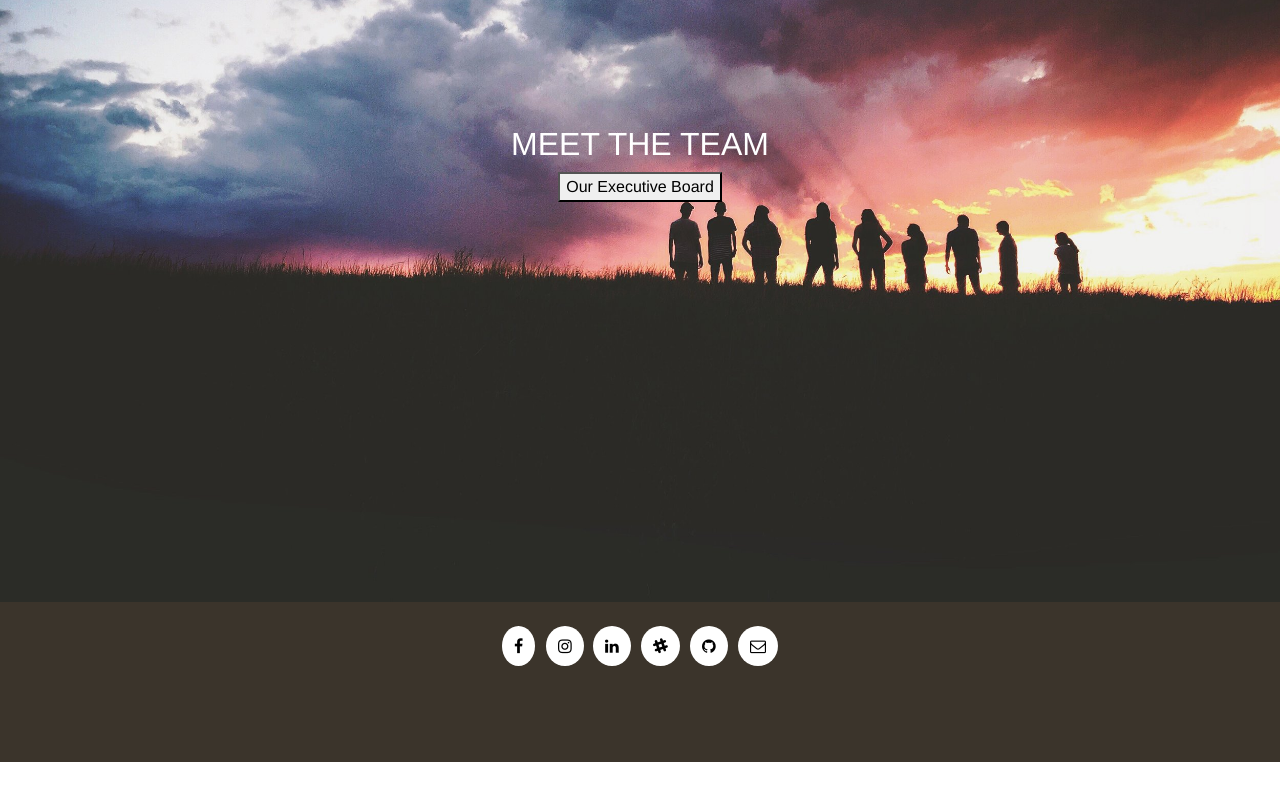
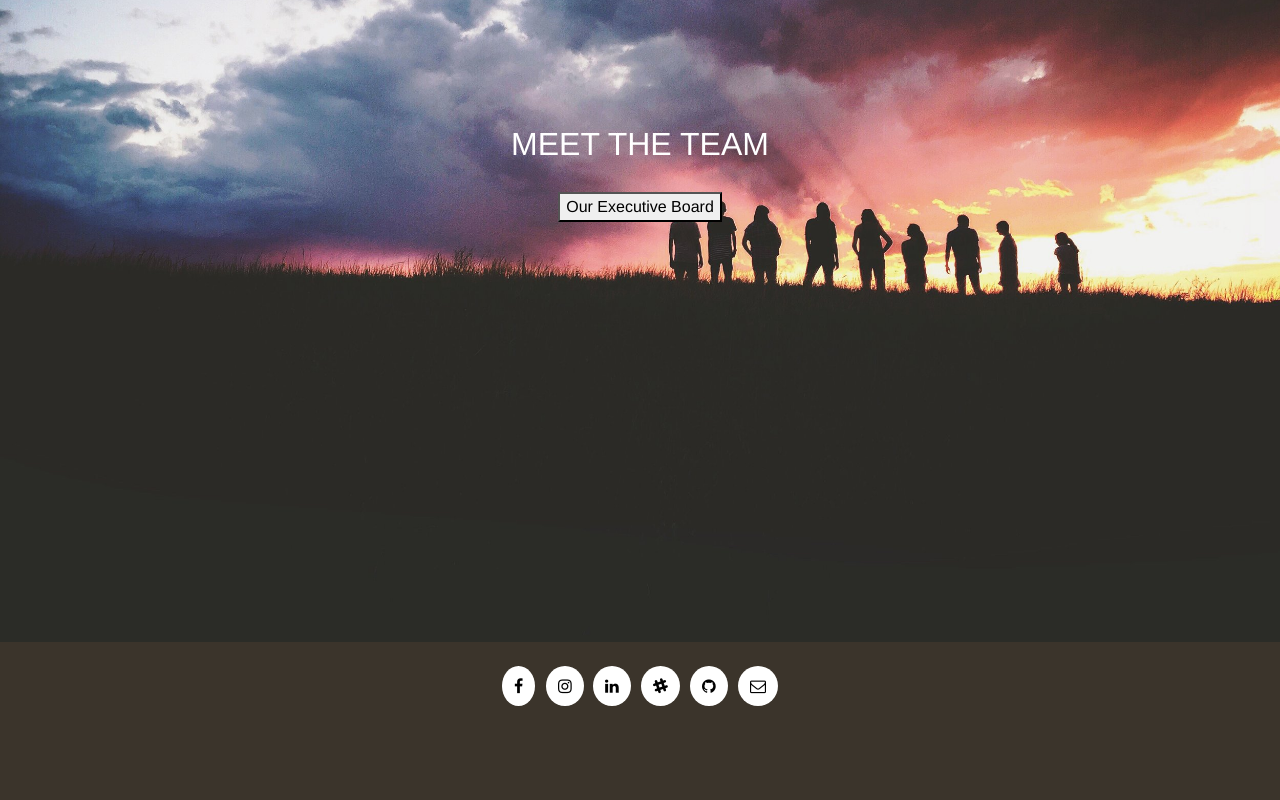
Before and after one commit to Code-4-Community/c4cneu-frontend, a Vue app: page / in a window 1280 px wide. Shown: the part 4234-5034 px from the top of the page. Before the commit the page ends 4996 px from the top, so only its background shows below. Built offline with nearby package versions, Linux system fonts and the light colour scheme.

Commit message:
Update App.vue

```diff
--- a/src/App.vue
+++ b/src/App.vue
@@ -203,4 +203,19 @@ th {
   border: 1px solid black;
   padding: 10px;
 }
+
+/* SIGN IN/SIGN UP/ BASICALLY FORMS LMAO */
+form {
+  margin: auto;
+}
+
+form,
+button {
+  margin: 20px;
+}
+
+form,
+label {
+  margin-right: 20px;
+}
 </style>
```
